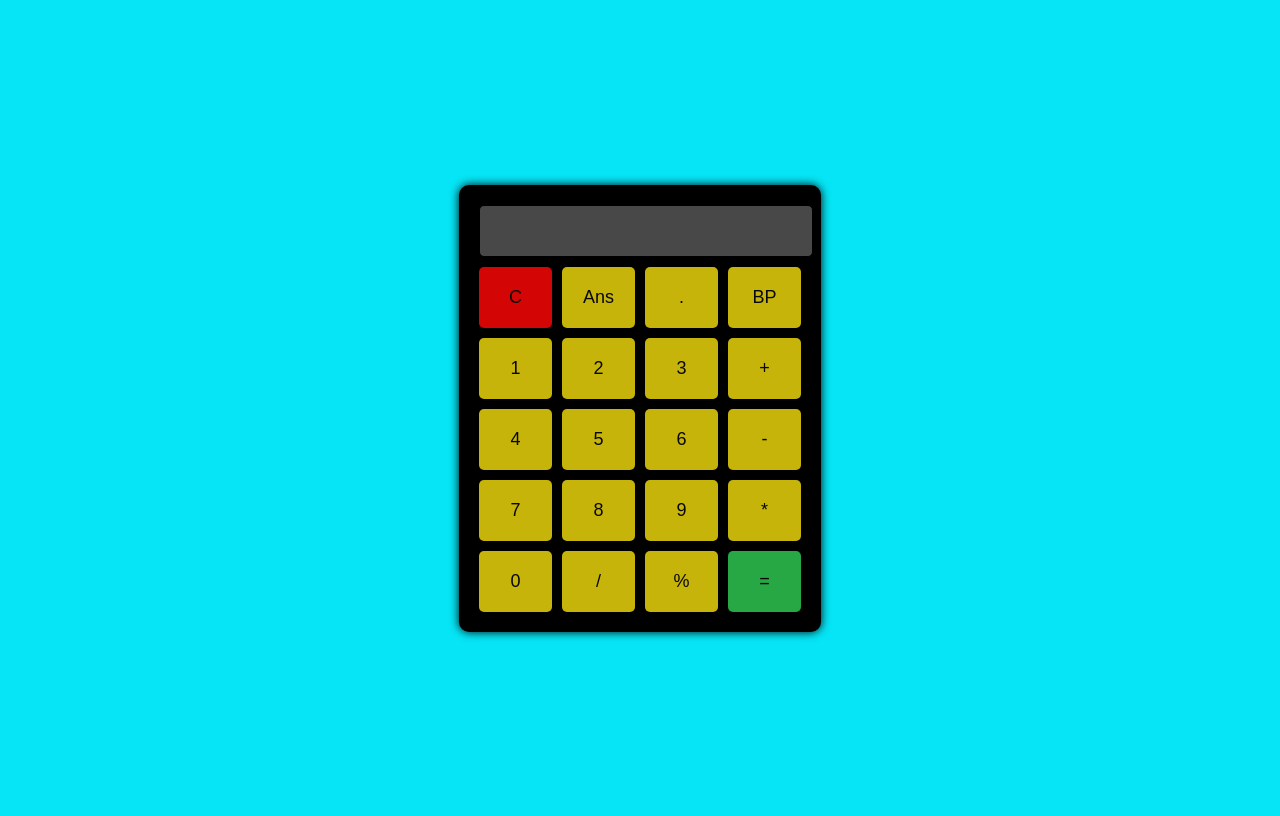
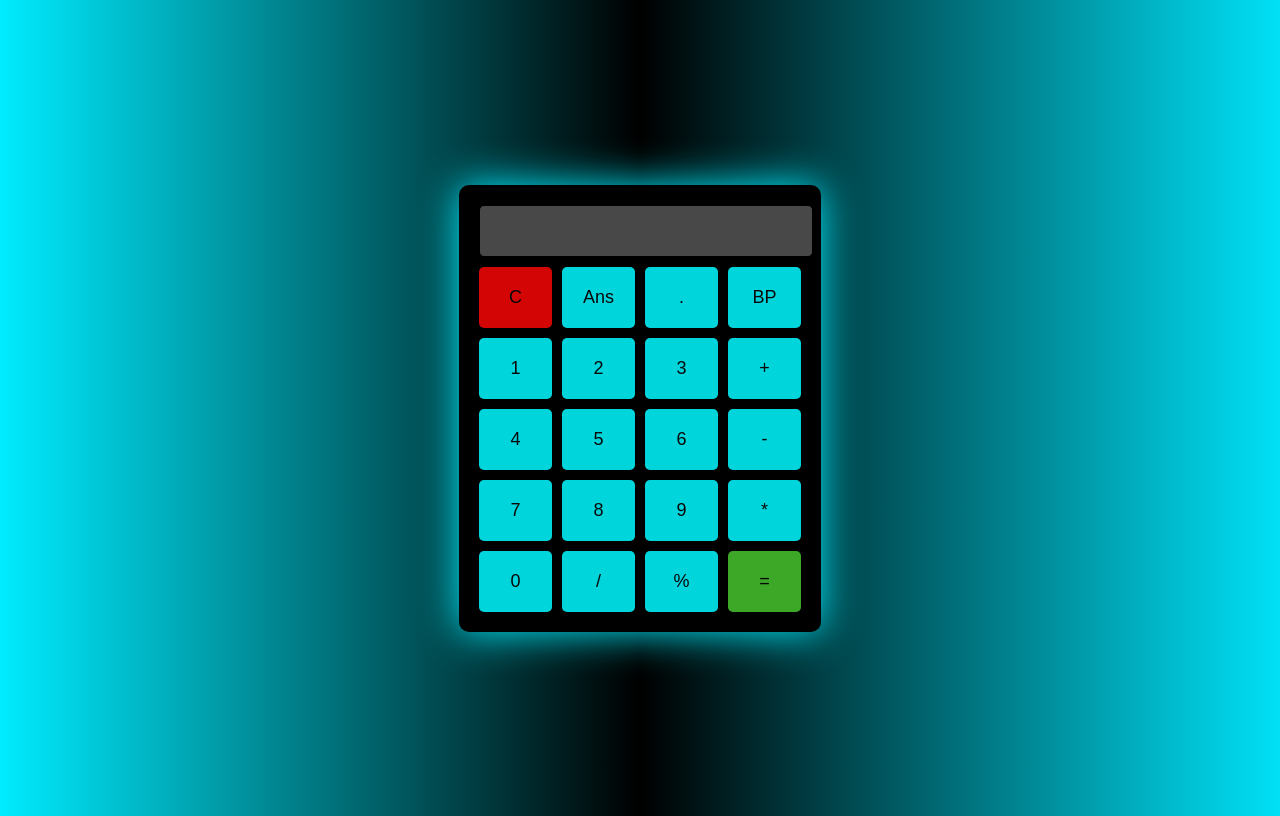
Before and after one commit to KARTHIGAISELVAN43/Calculator, a plain HTML site: page index.html in a window 1280 px wide. Drawn offline with Linux system fonts and the light colour scheme.

Commit message:
index.html

```diff
--- a/index.html
+++ b/index.html
@@ -10,7 +10,9 @@
             justify-content: center;
             align-items: center;
             height: 100vh;
-            background-color:#06e5f5;
+            background: rgb(0,236,255);
+            background: linear-gradient(90deg, rgba(0,236,255,1) 0%, rgba(0,0,0,1) 50%, rgba(0,224,246,1) 100%);
+
             border:#000000;
             font-family: Arial;
         }
@@ -19,7 +21,7 @@
             background-color: #000000;
             padding: 20px;
             border-radius: 10px;
-            box-shadow: 0 0 10px rgb(5, 5, 5);
+            box-shadow: 0 0 40px rgb(0, 238, 255);
             border-width:#f5f3f3
         }
 
@@ -43,20 +45,20 @@
         button {
             padding: 20px;
             font-size: 18px;
-            border:#eceaea;
+            border:#030303;
             border-radius: 5px;
-            background-color: #e7d10cdc;
+            background-color: #00f7ffdc;
             color: rgb(8, 8, 8);
             cursor: pointer;
             transition: background-color 0.3s;
         }
 
         button:hover {
-            background-color: #ffe604;
+            background-color: #00f7e2;
         }
 
         .button-equal {
-            background-color: #28a745;
+            background-color: #3da728;
         }
 
         .button-equal:hover {
```
